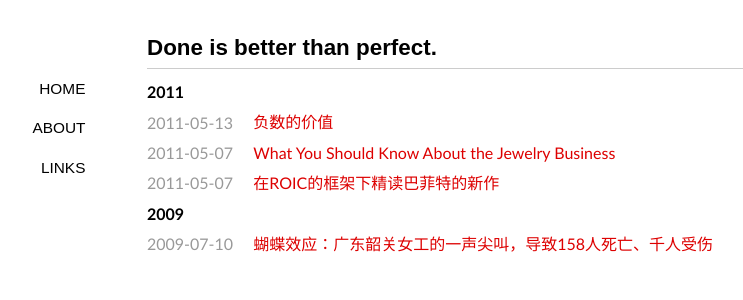
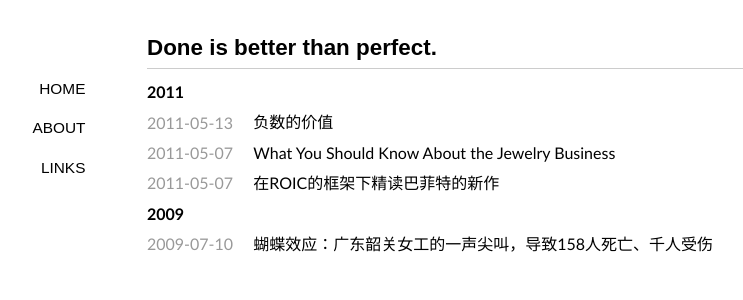
Before and after one commit to med0/blog, a Jekyll site: the page built from index.md, in a window 1280 px wide. Shown: the top 300 px of the page, without its empty margins (193-936 px from the left). Built offline with Jekyll 4.4.1, drawn with Linux system fonts in a browser that asks for light colours; some web fonts are replaced; Markdown is read by kramdown in place of the engine named in the settings.

Commit message:
css's color

```diff
--- a/media/css/style.css
+++ b/media/css/style.css
@@ -14,7 +14,7 @@
 @import url(http://fonts.googleapis.com/css?family=Cuprum);
 body{font-size:14px;font-family:"Galdeano","Hiragino Sans GB","Microsoft YaHei",Trebuchet,"Trebuchet MS",Tahoma,"Lucida Grande","Lucida Sans Unicode",Verdana,sans-serif;color:#000000;background-color:#ffffff;}
 *{padding:0;margin: 0;border:none;outline:none;}
-a{color:#dd0000;text-decoration:none;}
+a{color:#000000;text-decoration:none;}
 a:hover{color:#333333;text-decoration:underline;}
 hr{margin:.7em 0;border-top:1px dashed #d0d0d0;border-bottom:1px dashed #f9f9f9;}
 p{padding:.5em 0;}
```
